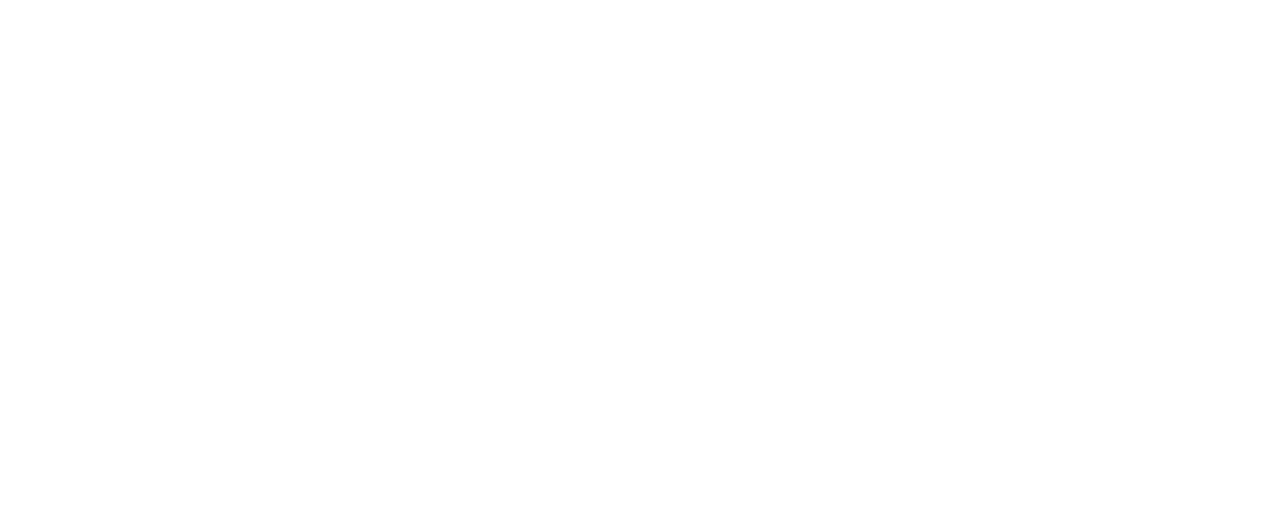
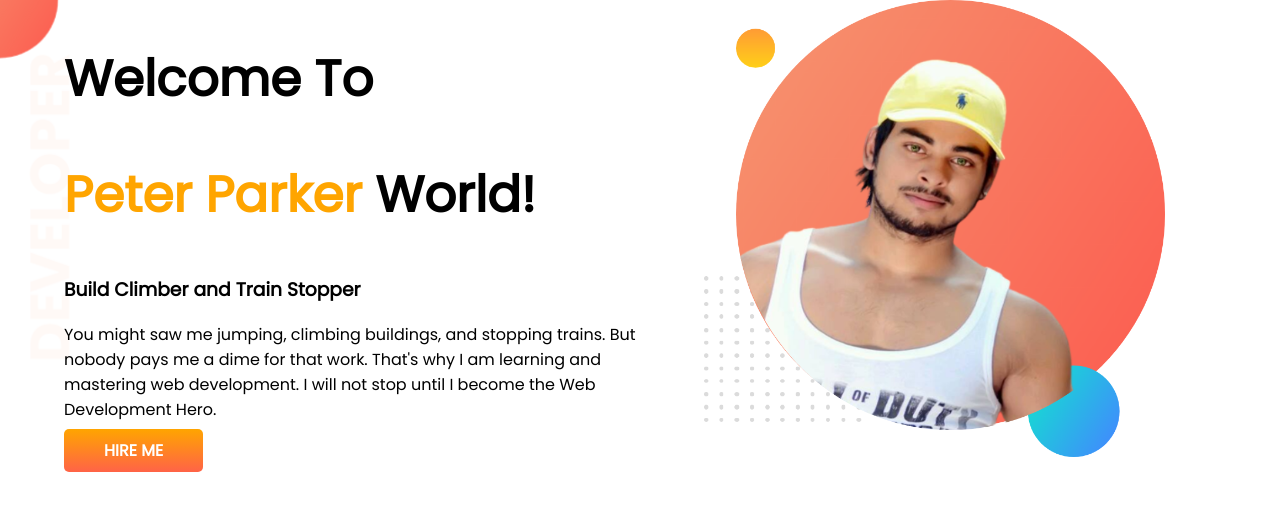
Before and after one commit to ashiq-rahman07/developer-portfolio, a plain HTML site: page index.html in a window 1280 px wide. Drawn offline with Linux system fonts and the light colour scheme.

Commit message:
top banner add

```diff
--- a/index.html
+++ b/index.html
@@ -1,13 +1,36 @@
 <!DOCTYPE html>
 <html lang="en">
+
 <head>
     <meta charset="UTF-8">
     <meta http-equiv="X-UA-Compatible" content="IE=edge">
     <meta name="viewport" content="width=device-width, initial-scale=1.0">
+    <link rel="preconnect" href="https://fonts.googleapis.com">
+    <link rel="preconnect" href="https://fonts.gstatic.com" crossorigin>
+    <link href="https://fonts.googleapis.com/css2?family=Poppins&display=swap" rel="stylesheet">
     <link rel="stylesheet" href="style.css">
     <title>AshiqurRahman Portfolio</title>
 </head>
+
 <body>
+    <section class="top-banner">
+        <div class="half-width">
+            <h1>Welcome To</h1>
+            <h1> <span class="orange-color">Peter Parker </span>World!</h1>
+            <h3>Build Climber and Train Stopper</h3>
+            <p>You might saw me jumping, climbing buildings, and stopping trains. But nobody pays me a dime for that
+                work.
+                That's why I am learning and mastering web development. I will not stop until I become the Web
+                Development
+                Hero.
+            </p>
+            <a class="link-button" target="_blank" href="https://www.linkedin.com/">HIRE ME</a>
+        </div>
+        <div class="half-width">
+            <img src="images/ashiq-bg.png" alt="">
+        </div>
 
+    </section>
 </body>
+
 </html>
--- a/style.css
+++ b/style.css
@@ -0,0 +1,39 @@
+body {
+    margin: 0;
+    font-family: 'Poppins', sans-serif;
+}
+
+h1 {
+    font-size: 50px;
+}
+
+.orange-color {
+    color: orange;
+}
+
+section {
+    display: flex;
+}
+
+.half-width {
+    width: 50%;
+    padding-left: 5%;
+}
+
+.half-width img {
+    width: 80%;
+}
+
+.link-button {
+    text-decoration: none;
+    background-image: linear-gradient(orange, tomato);
+    padding: 10px 40px;
+    color: white;
+    font-weight: 700;
+    border-radius: 5px;
+}
+
+.top-banner {
+    background-image: url(images/top-banner.png);
+    background-repeat: no-repeat;
+}
```
Also changed, not shown: images/ashiq-bg.png (added), images/dream-bg.png (added), images/exp-bg.png (added), images/jhankar.png (added), images/jhankar2.png (added), images/my-bg.png (added), images/my-bg2.png (added), images/top-banner.png (added), 7 other files.
